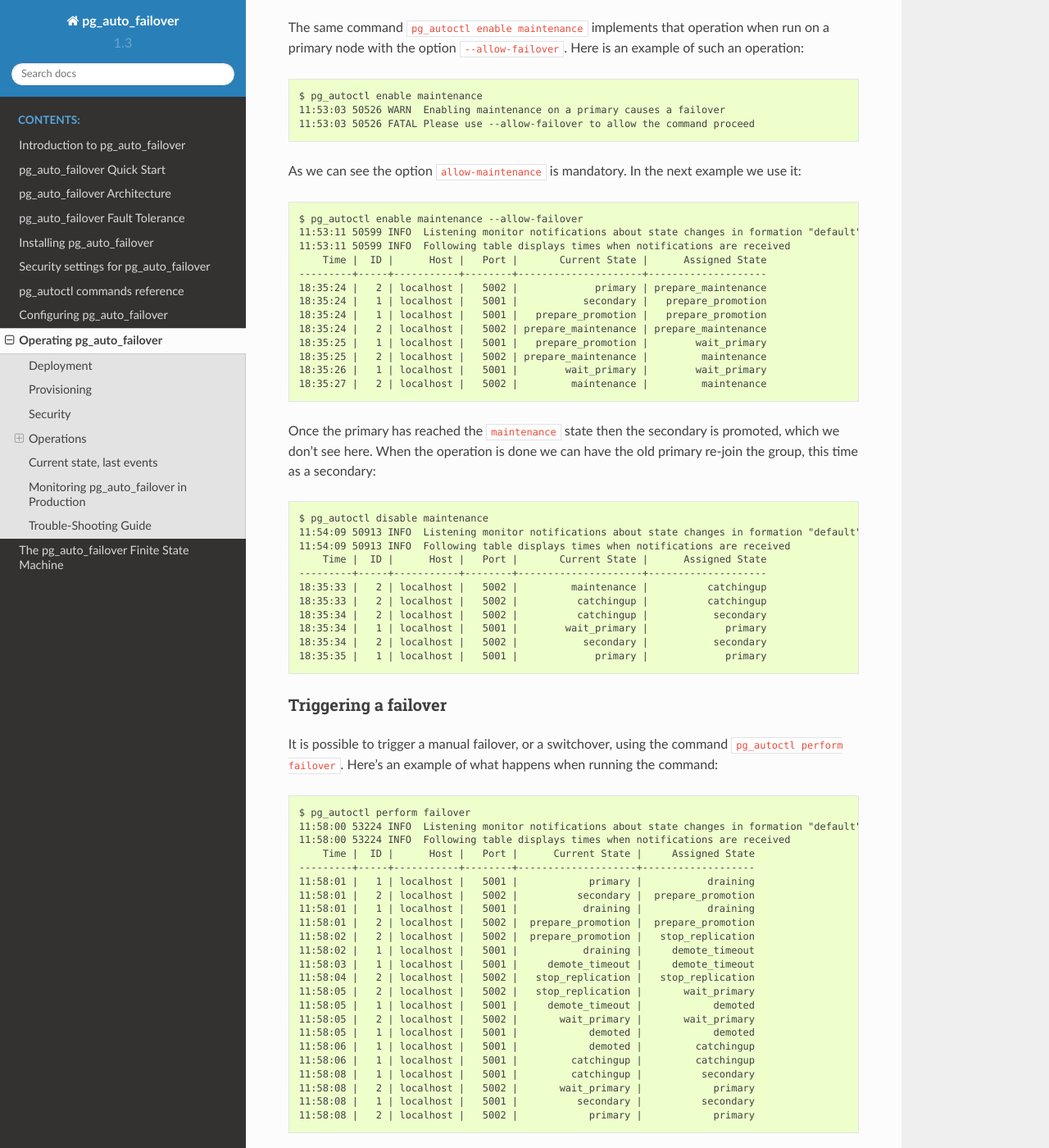
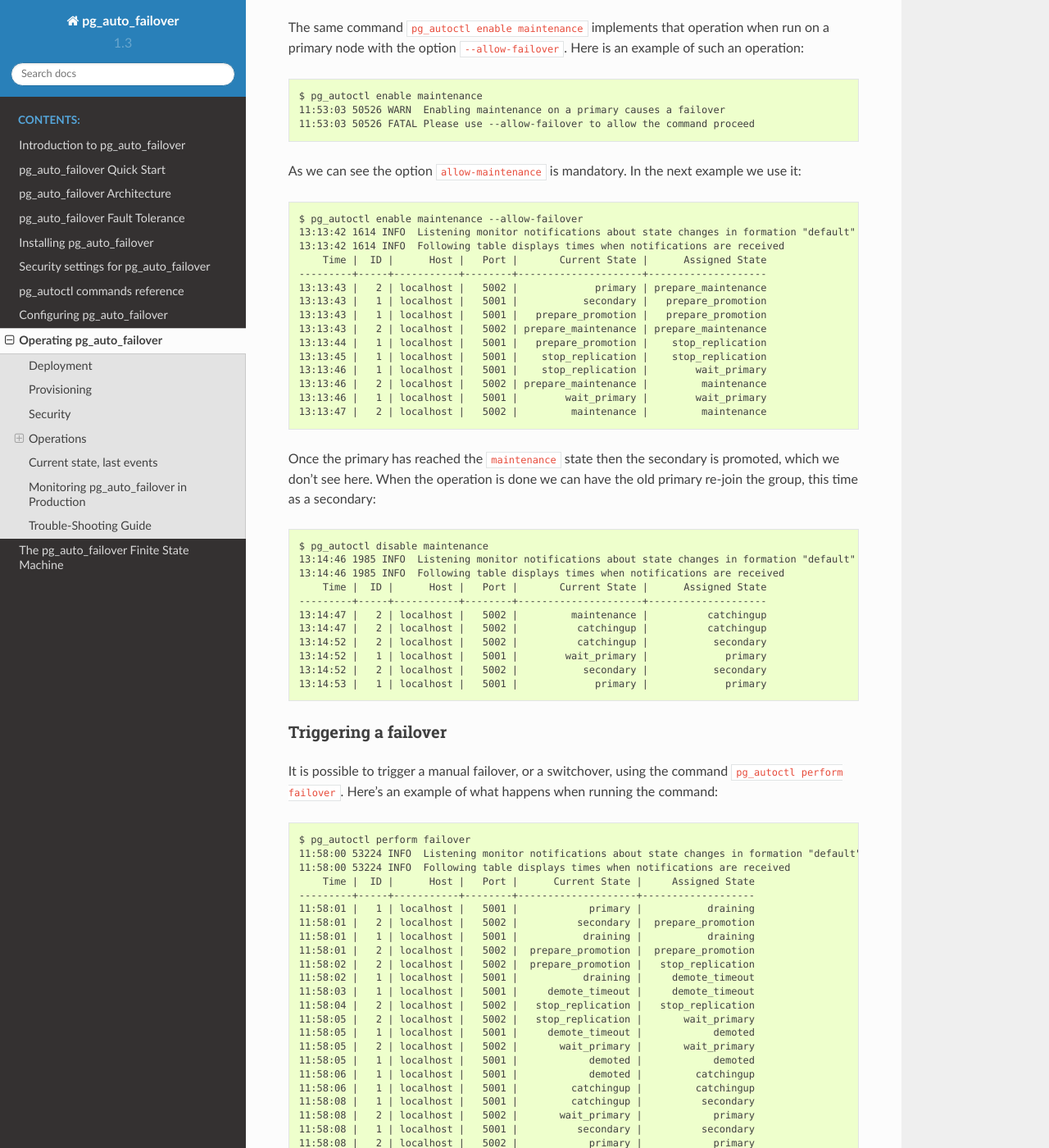
Before and after one commit to hapostgres/pg_auto_failover, a Sphinx documentation site: the page built from docs/operations.rst, in a window 1280 px wide and 1400 px high, scrolled down 2411 px. Shown: the whole window at 82% size. Built offline with Sphinx 7.4.7 and the Read the Docs theme 2.0.0, drawn with Linux system fonts in a browser that asks for light colours.

Commit message:
Docs updates.

```diff
--- a/docs/operations.rst
+++ b/docs/operations.rst
@@ -133,34 +133,36 @@ As we can see the option ``allow-maintenance`` is mandatory. In the next
 example we use it::
 
   $ pg_autoctl enable maintenance --allow-failover
-  11:53:11 50599 INFO  Listening monitor notifications about state changes in formation "default" and group 0
-  11:53:11 50599 INFO  Following table displays times when notifications are received
+  13:13:42 1614 INFO  Listening monitor notifications about state changes in formation "default" and group 0
+  13:13:42 1614 INFO  Following table displays times when notifications are received
       Time |  ID |      Host |   Port |       Current State |      Assigned State
   ---------+-----+-----------+--------+---------------------+--------------------
-  18:35:24 |   2 | localhost |   5002 |             primary | prepare_maintenance
-  18:35:24 |   1 | localhost |   5001 |           secondary |   prepare_promotion
-  18:35:24 |   1 | localhost |   5001 |   prepare_promotion |   prepare_promotion
-  18:35:24 |   2 | localhost |   5002 | prepare_maintenance | prepare_maintenance
-  18:35:25 |   1 | localhost |   5001 |   prepare_promotion |        wait_primary
-  18:35:25 |   2 | localhost |   5002 | prepare_maintenance |         maintenance
-  18:35:26 |   1 | localhost |   5001 |        wait_primary |        wait_primary
-  18:35:27 |   2 | localhost |   5002 |         maintenance |         maintenance
+  13:13:43 |   2 | localhost |   5002 |             primary | prepare_maintenance
+  13:13:43 |   1 | localhost |   5001 |           secondary |   prepare_promotion
+  13:13:43 |   1 | localhost |   5001 |   prepare_promotion |   prepare_promotion
+  13:13:43 |   2 | localhost |   5002 | prepare_maintenance | prepare_maintenance
+  13:13:44 |   1 | localhost |   5001 |   prepare_promotion |    stop_replication
+  13:13:45 |   1 | localhost |   5001 |    stop_replication |    stop_replication
+  13:13:46 |   1 | localhost |   5001 |    stop_replication |        wait_primary
+  13:13:46 |   2 | localhost |   5002 | prepare_maintenance |         maintenance
+  13:13:46 |   1 | localhost |   5001 |        wait_primary |        wait_primary
+  13:13:47 |   2 | localhost |   5002 |         maintenance |         maintenance
 
 Once the primary has reached the ``maintenance`` state then the secondary is
 promoted, which we don't see here. When the operation is done we can have
 the old primary re-join the group, this time as a secondary::
 
   $ pg_autoctl disable maintenance
-  11:54:09 50913 INFO  Listening monitor notifications about state changes in formation "default" and group 0
-  11:54:09 50913 INFO  Following table displays times when notifications are received
+  13:14:46 1985 INFO  Listening monitor notifications about state changes in formation "default" and group 0
+  13:14:46 1985 INFO  Following table displays times when notifications are received
       Time |  ID |      Host |   Port |       Current State |      Assigned State
   ---------+-----+-----------+--------+---------------------+--------------------
-  18:35:33 |   2 | localhost |   5002 |         maintenance |          catchingup
-  18:35:33 |   2 | localhost |   5002 |          catchingup |          catchingup
-  18:35:34 |   2 | localhost |   5002 |          catchingup |           secondary
-  18:35:34 |   1 | localhost |   5001 |        wait_primary |             primary
-  18:35:34 |   2 | localhost |   5002 |           secondary |           secondary
-  18:35:35 |   1 | localhost |   5001 |             primary |             primary
+  13:14:47 |   2 | localhost |   5002 |         maintenance |          catchingup
+  13:14:47 |   2 | localhost |   5002 |          catchingup |          catchingup
+  13:14:52 |   2 | localhost |   5002 |          catchingup |           secondary
+  13:14:52 |   1 | localhost |   5001 |        wait_primary |             primary
+  13:14:52 |   2 | localhost |   5002 |           secondary |           secondary
+  13:14:53 |   1 | localhost |   5001 |             primary |             primary
 
 
 Triggering a failover
```
